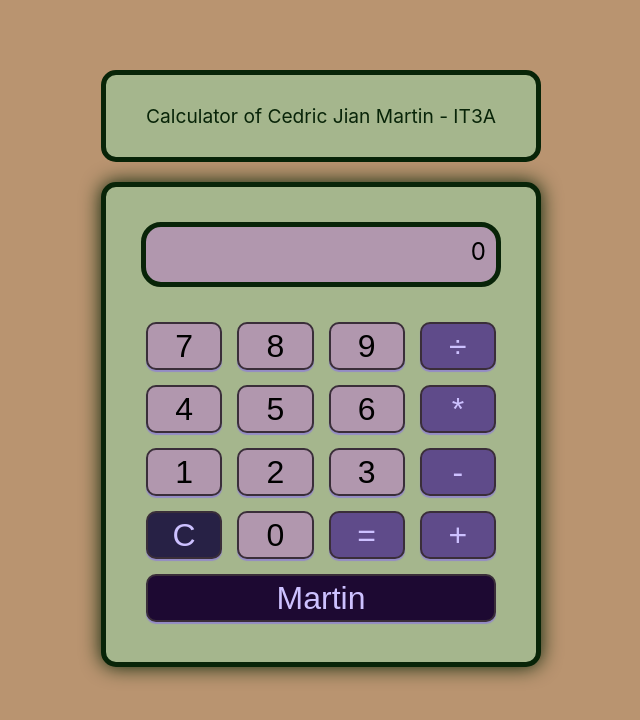
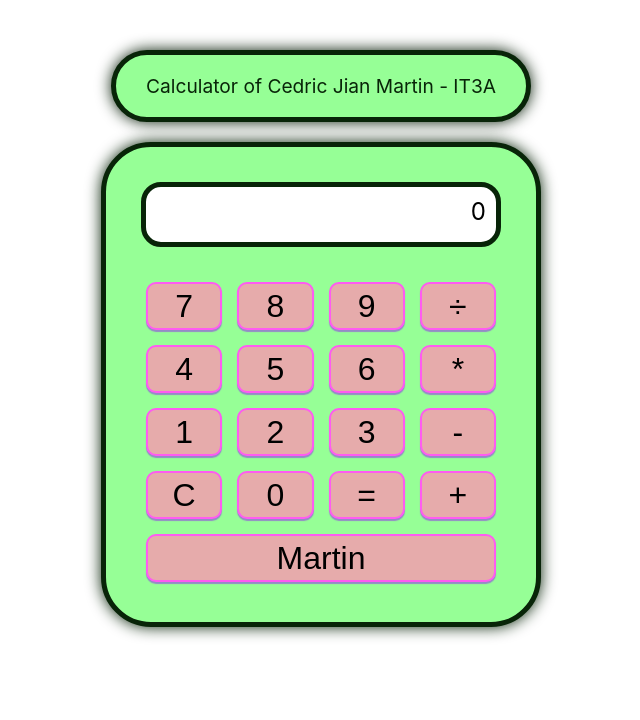
Before and after one commit to CedricJianN/midtermexam, a React (Create React App) app: page / in a window 1280 px wide. Shown: the top 720 px of the page, without its empty margins (319-959 px from the left). Built offline with nearby package versions, Linux system fonts and the light colour scheme.

Commit message:
Update App.css

```diff
--- a/src/App.css
+++ b/src/App.css
@@ -1,11 +1,5 @@
-{
-  font-family: 'Anton';
-  color: rgb(8, 36, 8);
-}
-
 body {
-  background-color: #B99470;
-  padding-top: 70px;
+  padding-top: 50px;
 }
 
 .App {
@@ -14,29 +8,29 @@ body {
 }
 
 .NameContainer {
-  background-color: #A5B68D;
+  background-color: rgb(150, 255, 150);
   width: 410px;
   margin: auto;
-  padding: 10px;
   border: 5px solid rgb(8, 36, 8);
-  border-radius: 15px;
+  border-radius: 50px;
   color: rgb(8, 36, 8);
   text-align: auto;
   font-size: 1.2em;
+  box-shadow: 0 0 15px rgb(8, 30, 8);
 }
 
 .Calc {
-  background-color: #A5B68D;
+  background-color: rgb(150, 255, 150);
   width: 430px;
   border: 5px solid rgb(8, 36, 8);
-  border-radius: 15px;
+  border-radius: 50px;
   margin: auto;
   margin-top: 20px;
-  box-shadow: 0 0 20px rgb(8, 36, 8);
+  box-shadow: 0 0 15px rgb(8, 36, 8);
 }
 
 .Disp {
-  background-color: rgb(177, 151, 174);
+  background-color: rgb(255, 255, 255);
   height: 35px;
   margin: 35px;
   border: 5px solid rgb(8, 36, 8);
@@ -60,55 +54,14 @@ body {
 
 .ButtonKeys {
   flex: 1 20%;
-  background-color: rgb(177, 151, 174);
-  border: 2px solid rgb(58, 46, 57);
+  background-color:  #e6abab;
+  border: 2px solid rgb(255, 91, 241);
   border-radius: 10px;
   font-size: 2em;
   box-shadow: 0px 2px 1px #948bc6;
-  transition:background-color 0.3s ease;
 }
 
 .ButtonKeys:hover {
-  background-color: rgb(190, 171, 190);
+  background-color: rgb(241, 157, 171);
+  box-shadow: 0px 2px 1px #c0c0c0;
 }
-
-.Buttons :nth-child(4),
-.Buttons :nth-child(8),
-.Buttons :nth-child(12),
-.Buttons :nth-child(15),
-.Buttons :nth-child(16) {
-  color: #CDC1FF;
-  background-color: #5f4b8a;
-  box-shadow: 0px 2px 1px #948bc6;
-  transition: background-color 0.3s ease;
-}
-
-.Buttons :nth-child(4):hover,
-.Buttons :nth-child(8):hover,
-.Buttons :nth-child(12):hover,
-.Buttons :nth-child(15):hover,
-.Buttons :nth-child(16):hover {
-  background-color: #3b3052;
-}
-
-.Buttons :nth-child(13) {
-  color: #CDC1FF;
-  background-color: #272145;
-  box-shadow: 0px 2px 1px #948bc6;
-  transition: background-color 0.3s ease;
-}
-
-.Buttons :nth-child(13):hover {
-  background-color: #3b3052;
-}
-
-.Buttons :last-child {
-  color: #CDC1FF;
-  background-color: #1d0932;
-  box-shadow: 0px 2px 1px #948bc6;
-  transition: background-color 0.3s ease;
-}
-
-.Buttons :last-child:hover {
-  background-color: #3b3052;
-}
```
